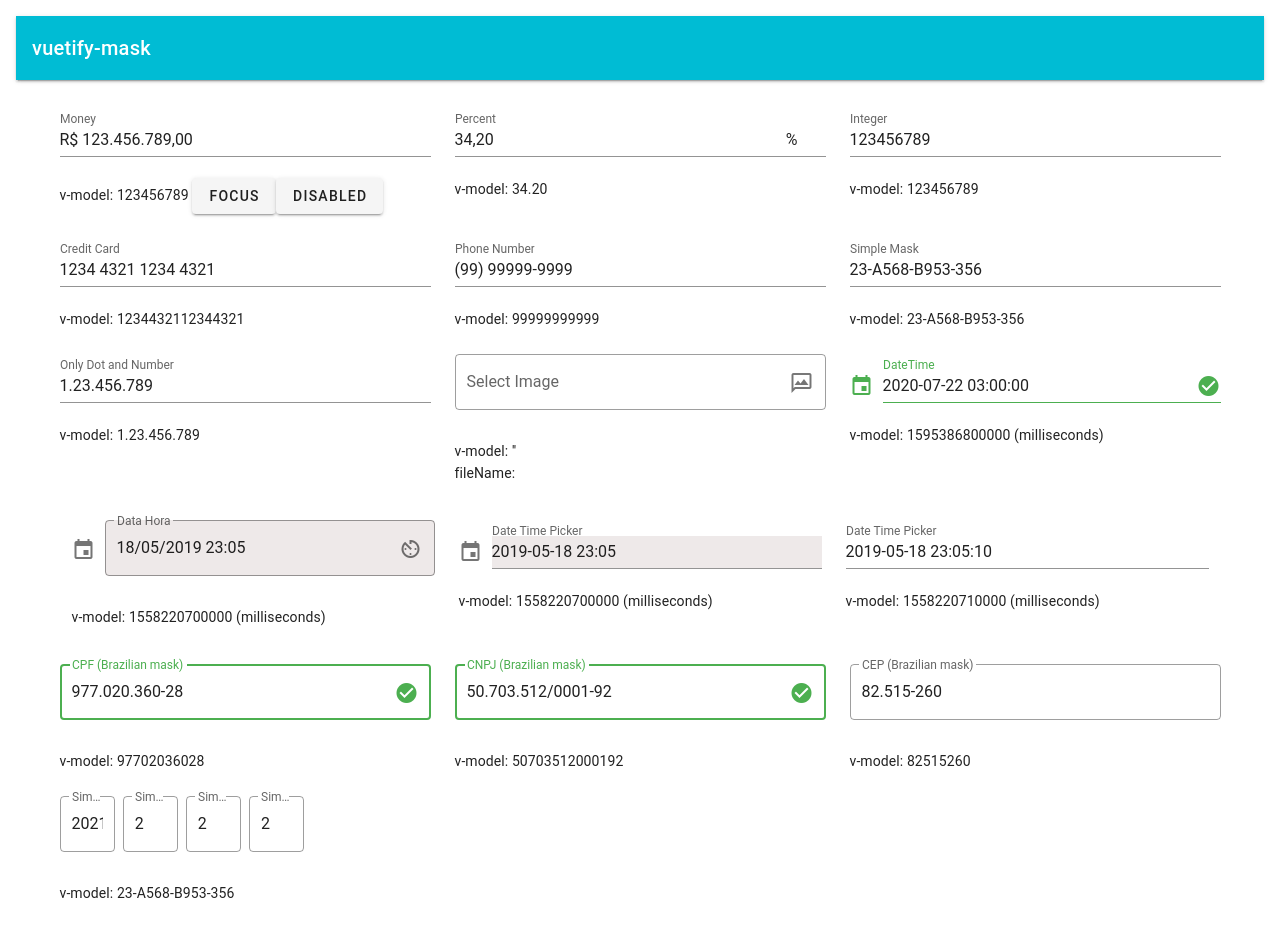
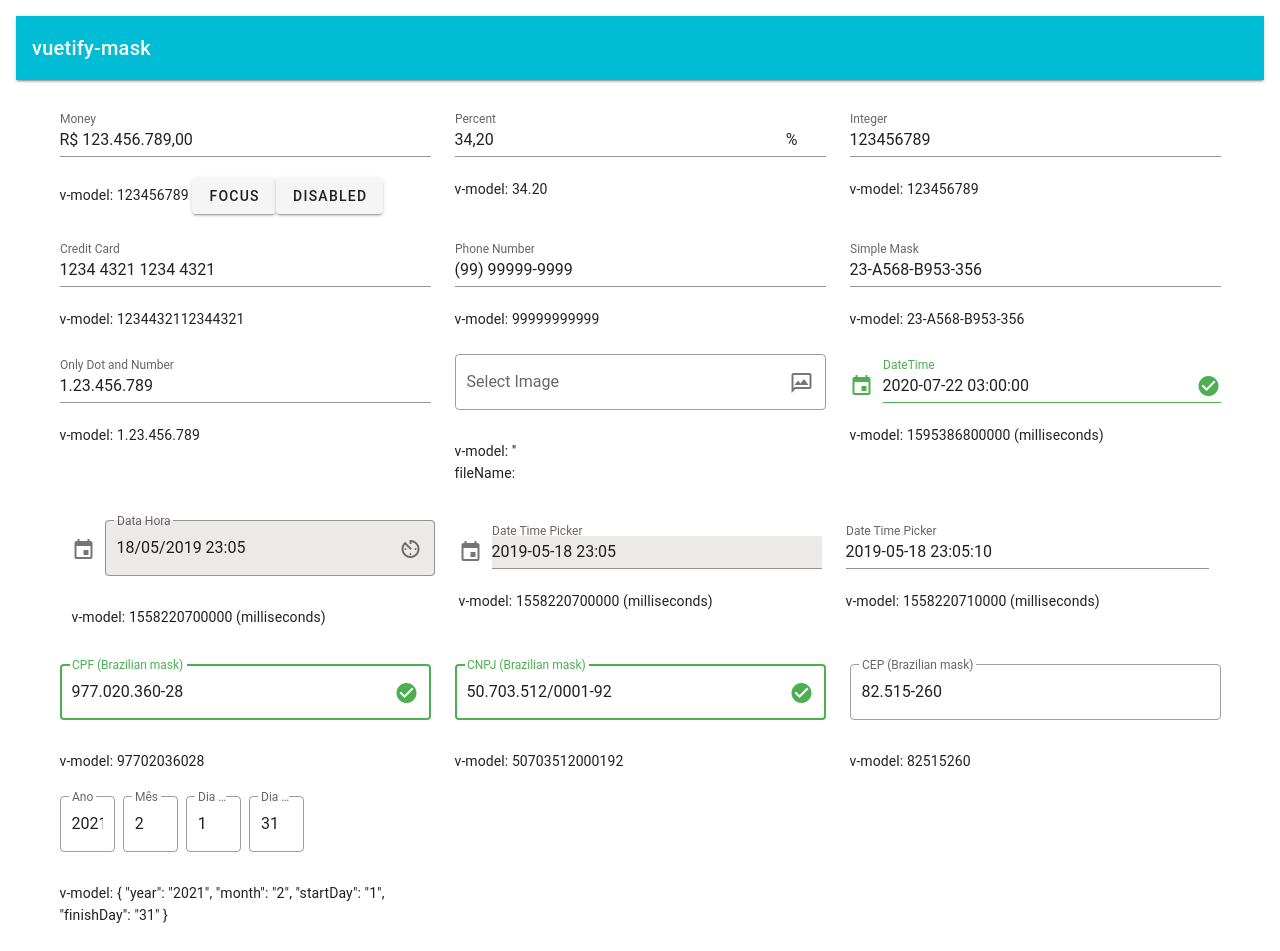
Before and after one commit to juareznasato/vuetify-mask, a Vue app: page / in a window 1280 px wide. Shown: the top 951 px of the page. Built offline with nearby package versions, Linux system fonts and the light colour scheme.

Commit message:
Fixed YearMonthDay component.

```diff
--- a/src/TestYearMonthDay.vue
+++ b/src/TestYearMonthDay.vue
@@ -11,9 +11,7 @@
         outlined: true,
         clearable: false,
         placeholder: '',
-      }"
-      v-bind:options="{
-        empty: null,
+        persistentPlaceholder:true,
       }"
     />
     v-model:
@@ -37,8 +35,8 @@ export default {
     "v-text-field-yearmonthday": YearMonthDay,
   },
   data: () => ({
-    value: "23-A568-B953-356", // 1.23 or "1.23" or "" or null
-    label: "Simple Mask",
+    value: {year: "2021", month: "2", startDay: "1", finishDay: "31"},
+    label: {year: "Ano", month: "Mês", startDay: "Dia Inicial", finishDay: "Dia Final"},
   }),
 };
 </script>
--- a/src/components/YearMonthDay.vue
+++ b/src/components/YearMonthDay.vue
@@ -6,10 +6,10 @@
           <v-text-field
             name="namYear"
             ref="refYear"
-            v-model="year"
-            v-bind:label="label"
+            maxlength="4"
+            v-model="value.year"
+            v-bind:label="label.year"
             v-bind="properties"
-            v-bind:maxlength="4"
             v-on:keypress="keyPress"
             v-on:blur="$emit('blur')"
             v-on:change="$emit('change')"
@@ -24,10 +24,10 @@
           <v-text-field
             name="namMonth"
             ref="refMonth"
-            v-model="month"
-            v-bind:label="label"
+            maxlength="2"
+            v-model="value.month"
+            v-bind:label="label.month"
             v-bind="properties"
-            v-bind:maxlength="2"
             v-on:keypress="keyPress"
             v-on:blur="$emit('blur')"
             v-on:change="$emit('change')"
@@ -42,10 +42,10 @@
           <v-text-field
             name="namStartDay"
             ref="refStartDay"
-            v-model="month"
-            v-bind:label="label"
+            maxlength="2"
+            v-model="value.startDay"
+            v-bind:label="label.startDay"
             v-bind="properties"
-            v-bind:maxlength="2"
             v-on:keypress="keyPress"
             v-on:blur="$emit('blur')"
             v-on:change="$emit('change')"
@@ -60,10 +60,10 @@
           <v-text-field
             name="namFinalDay"
             ref="refFinalDay"
-            v-model="month"
-            v-bind:label="label"
+            maxlength="2"
+            v-model="value.finishDay"
+            v-bind:label="label.finishDay"
             v-bind="properties"
-            v-bind:maxlength="2"
             v-on:keypress="keyPress"
             v-on:blur="$emit('blur')"
             v-on:change="$emit('change')"
@@ -84,12 +84,26 @@ export default {
   model: { prop: "value", event: "input" },
   props: {
     value: {
-      type: [String, Number],
-      default: "0",
+      type: Object,
+      default: function () {
+        return {
+          year: "",
+          month: "",
+          startDay: "",
+          finishDay: "",
+        };
+      },
     },
     label: {
-      type: String,
-      default: "",
+      type: Object,
+      default: function () {
+        return {
+          year: "Year",
+          month: "Month",
+          startDay: "Start Day",
+          finishDay: "Finish Day",
+        };
+      },
     },
     properties: {
       type: Object,
@@ -97,22 +111,10 @@ export default {
         return {};
       },
     },
-    options: {
-      type: Object,
-      default: function () {
-        return {
-          empty: "", // v-model value when v-text-field is empty. You can use "0" or "" or null or other.
-        };
   },
-    },
-  },
-  data: () => ({
-    year: 2021,
-    month: 2,
-  }),
+  data: () => ({}),
   methods: {
     keyPress($event) {
-      if (!this.options.alphanumeric) {
       // console.log($event.keyCode); //keyCodes value
       let keyCode = $event.keyCode ? $event.keyCode : $event.which;
       // if ((keyCode < 48 || keyCode > 57) && keyCode !== 46) {
@@ -120,7 +122,6 @@ export default {
         // 46 is dot
         $event.preventDefault();
       }
-      }
     },
   },
 };
```
Lines whose indentation alone changed are shown as unchanged.
